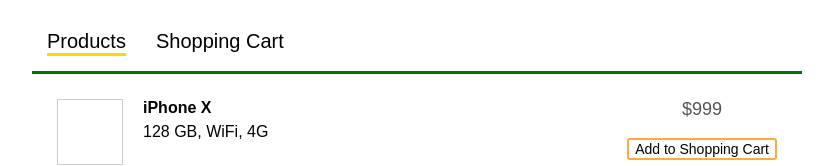
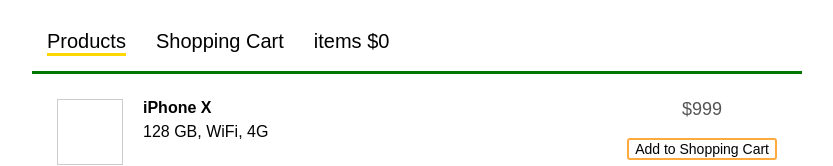
Before and after one commit to KosenkoDmitriy/react-shopper, a React (Create React App) app: page / in a window 1280 px wide. Shown: the top 166 px of the page, without its empty margins (223-1056 px from the left). Built offline with nearby package versions, Linux system fonts and the light colour scheme.

Commit message:
Total count and cost

```diff
--- a/src/Nav.js
+++ b/src/Nav.js
@@ -1,5 +1,5 @@
 import React, { Component } from 'react';
-
+import {TotalCountAndCost} from './Total';
 
 class NavLink extends Component {
   handleClick = () => {
@@ -26,6 +26,13 @@
       <li className={`AppNavItem ${activeTab === 1 && 'selected'}`}>
         <NavLink id={1} onClick={onTabChange}>Shopping Cart</NavLink>
       </li>
+      <li className={`AppNavItem ${activeTab === 1 && 'selected'}`}>
+        <NavLink id={1} onClick={onTabChange}>
+          <span className="fa-cart">
+            <TotalCountAndCost />
+          </span>
+        </NavLink>
+      </li>
     </ul>
   </nav>
   );
--- a/src/ShoppingCartPage.js
+++ b/src/ShoppingCartPage.js
@@ -2,7 +2,7 @@
 import PropTypes from 'prop-types';
 import Product from './Product';
 import './ShoppingCartPage.css';
-import Total from './Total.js';
+import { Total } from './Total.js';
 
 function ShoppingCartPage({ products, onAdd, onDelete }) {
   // console.log("sc products:", products);
--- a/src/Total.js
+++ b/src/Total.js
@@ -2,10 +2,16 @@
 import ReactDOM from 'react-dom';
 import PropTypes from 'prop-types';
 
+let totalCost = 0;
+let totalCount = 0;
 function Total({ products }) {
-  let totalCost = 0;
+  totalCost = 0;
+  totalCount = 0;
   products.map(
-    product => totalCost += product.count * product.cost
+    product => {
+      totalCost += product.count * product.cost;
+      totalCount += product.count;
+    }
   )
   return (
     <span className="">Total: ${totalCost}</span>
@@ -14,5 +20,9 @@
 Total.propTypes = {
   products: PropTypes.array.isRequired
 };
-
-export default Total;
+function TotalCountAndCost() {
+  return (
+    <span className="">{totalCount === 1 ? "item" : "items"} ${totalCost}</span>
+  );
+}
+export {Total, TotalCountAndCost};
```
